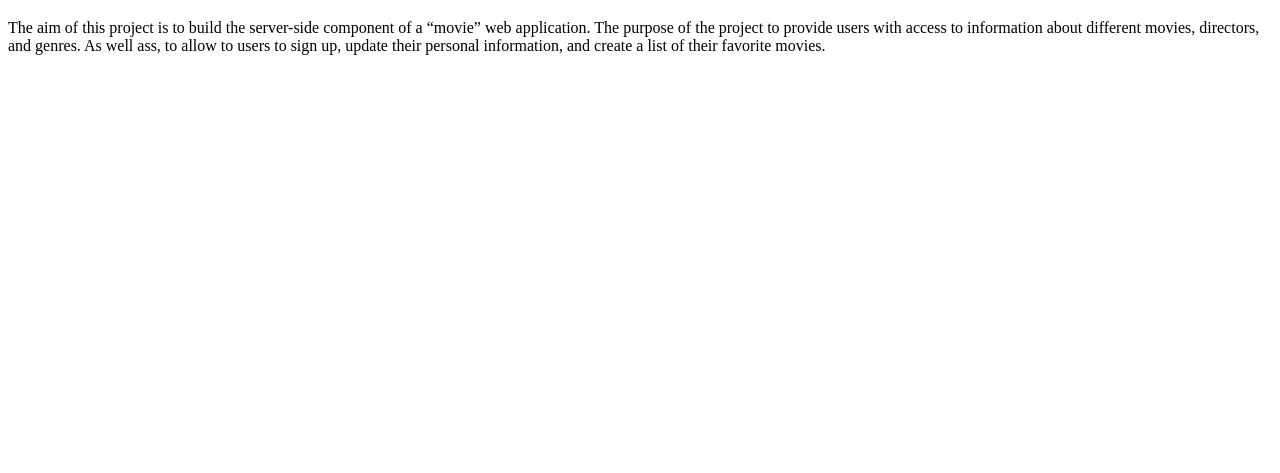
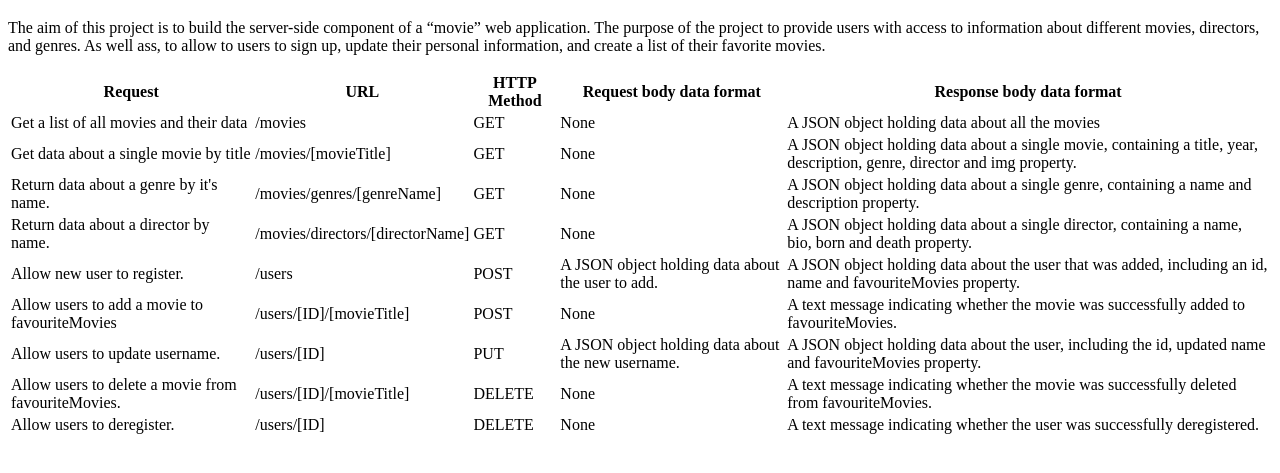
Before and after one commit to SeresBeata/achievement-3, a website: page public/documentation.html in a window 1280 px wide. Shown: the part 61-534 px from the top of the page. Drawn offline with Linux system fonts and the light colour scheme.

Commit message:
Create <table> at documentation.html
Create <table> element at documentation.html file, including information about the project, such as the Request, URL, HTTP Method and Request-Response body data format.

```diff
--- a/public/documentation.html
+++ b/public/documentation.html
@@ -15,5 +15,117 @@
             genres. As well ass, to allow to users to sign up, update their
             personal information, and create a list of their favorite movies.
         </p>
+
+        <table id="myTable" width="100%">
+            <thead>
+                <tr>
+                    <th scope="col">Request</th>
+                    <th scope="col">URL</th>
+                    <th scope="col">HTTP Method</th>
+                    <th scope="col">Request body data format</th>
+                    <th scope="col">Response body data format</th>
+                </tr>
+            </thead>
+
+            <tbody>
+                <tr>
+                    <td>Get a list of all movies and their data</td>
+                    <td>/movies</td>
+                    <td>GET</td>
+                    <td>None</td>
+                    <td>A JSON object holding data about all the movies</td>
+                </tr>
+
+                <tr>
+                    <td>Get data about a single movie by title</td>
+                    <td>/movies/[movieTitle]</td>
+                    <td>GET</td>
+                    <td>None</td>
+                    <td>
+                        A JSON object holding data about a single movie,
+                        containing a title, year, description, genre, director
+                        and img property.
+                    </td>
+                </tr>
+
+                <tr>
+                    <td>Return data about a genre by it's name.</td>
+                    <td>/movies/genres/[genreName]</td>
+                    <td>GET</td>
+                    <td>None</td>
+                    <td>
+                        A JSON object holding data about a single genre,
+                        containing a name and description property.
+                    </td>
+                </tr>
+
+                <tr>
+                    <td>Return data about a director by name.</td>
+                    <td>/movies/directors/[directorName]</td>
+                    <td>GET</td>
+                    <td>None</td>
+                    <td>
+                        A JSON object holding data about a single director,
+                        containing a name, bio, born and death property.
+                    </td>
+                </tr>
+
+                <tr>
+                    <td>Allow new user to register.</td>
+                    <td>/users</td>
+                    <td>POST</td>
+                    <td>A JSON object holding data about the user to add.</td>
+                    <td>
+                        A JSON object holding data about the user that was
+                        added, including an id, name and favouriteMovies
+                        property.
+                    </td>
+                </tr>
+
+                <tr>
+                    <td>Allow users to add a movie to favouriteMovies</td>
+                    <td>/users/[ID]/[movieTitle]</td>
+                    <td>POST</td>
+                    <td>None</td>
+                    <td>
+                        A text message indicating whether the movie was
+                        successfully added to favouriteMovies.
+                    </td>
+                </tr>
+
+                <tr>
+                    <td>Allow users to update username.</td>
+                    <td>/users/[ID]</td>
+                    <td>PUT</td>
+                    <td>A JSON object holding data about the new username.</td>
+                    <td>
+                        A JSON object holding data about the user, including the
+                        id, updated name and favouriteMovies property.
+                    </td>
+                </tr>
+
+                <tr>
+                    <td>Allow users to delete a movie from favouriteMovies.</td>
+                    <td>/users/[ID]/[movieTitle]</td>
+                    <td>DELETE</td>
+                    <td>None</td>
+                    <td>
+                        A text message indicating whether the movie was
+                        successfully deleted from favouriteMovies.
+                    </td>
+                </tr>
+
+                <tr>
+                    <td>Allow users to deregister.</td>
+                    <td>/users/[ID]</td>
+                    <td>DELETE</td>
+                    <td>None</td>
+                    <td>
+                        A text message indicating whether the user was
+                        successfully deregistered.
+                    </td>
+                </tr>
+            </tbody>
+        </table>
     </body>
 </html>
```
